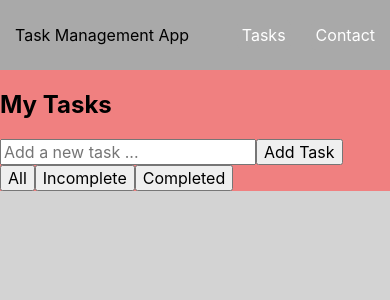
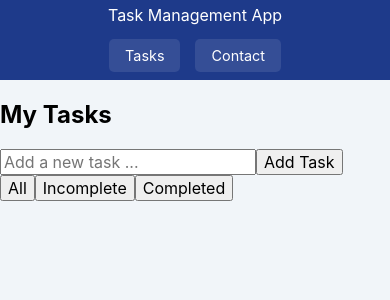
Before and after one commit to peter-mannion/react-task-management-app, a React (Create React App) app: page / in a window 390 px wide. Shown: the top 300 px of the page. Built offline with nearby package versions, Linux system fonts and the light colour scheme.

Commit message:
Style navbar color scheme and add responsive settings

```diff
--- a/src/App.css
+++ b/src/App.css
@@ -1,14 +1,16 @@
 .App {
-  background-color: lightcoral;
+  background-color: #f1f5f9;
+  min-height: 100vh;
 }
 
 .nav-bar-style {
-  background-color: darkgray;
+  background-color: #1e3a8a;
   display: flex;
   justify-content: space-between;
 }
 
 .logo {
+  color: #ffffff;
   text-align: left;
   margin: 20px 0px 20px 10px;
   padding: 5px 5px;
@@ -25,17 +27,18 @@
 
 /* Navigation line items */
 .nav-link {
-  padding: 5px;
+  padding: 8px 16px;
   border-radius: 5px;
   text-decoration: none;
   color: white;
-  background-color: darkgray;
+  background-color: rgba(255, 255, 255, 0.1);
+  transition: background-color 0.2s ease;
 }
 
 /* Add a hover effect */
 .nav-link:hover {
-  color: black;
-  background-color: white;
+  color: white;
+  background-color: #3b82f6;
 }
 
 .todo-card {
@@ -81,3 +84,28 @@
   cursor: pointer;
   font-size: 1rem;
 }
+
+/* Responsiveness settings */
+@media (max-width: 425px) {
+  .nav-bar-style {
+    flex-direction: column;
+    text-align: center;
+    padding-bottom: 15px;
+  }
+
+  .logo {
+    margin: 0 0 15px 0;
+    text-align: center;
+  }
+
+  .ul-style {
+    margin: 0;
+    padding: 0;
+    justify-content: center;
+    gap: 15px;
+  }
+
+  .nav-link {
+    font-size: 0.9rem;
+  }
+}
--- a/src/index.css
+++ b/src/index.css
@@ -5,7 +5,7 @@ body {
     "Cantarell", "Fira Sans", "Droid Sans", "Helvetica Neue", sans-serif;
   -webkit-font-smoothing: antialiased;
   -moz-osx-font-smoothing: grayscale;
-  background-color: lightgray;
+  background-color: #f1f5f9;
 }
 
 code {
```
